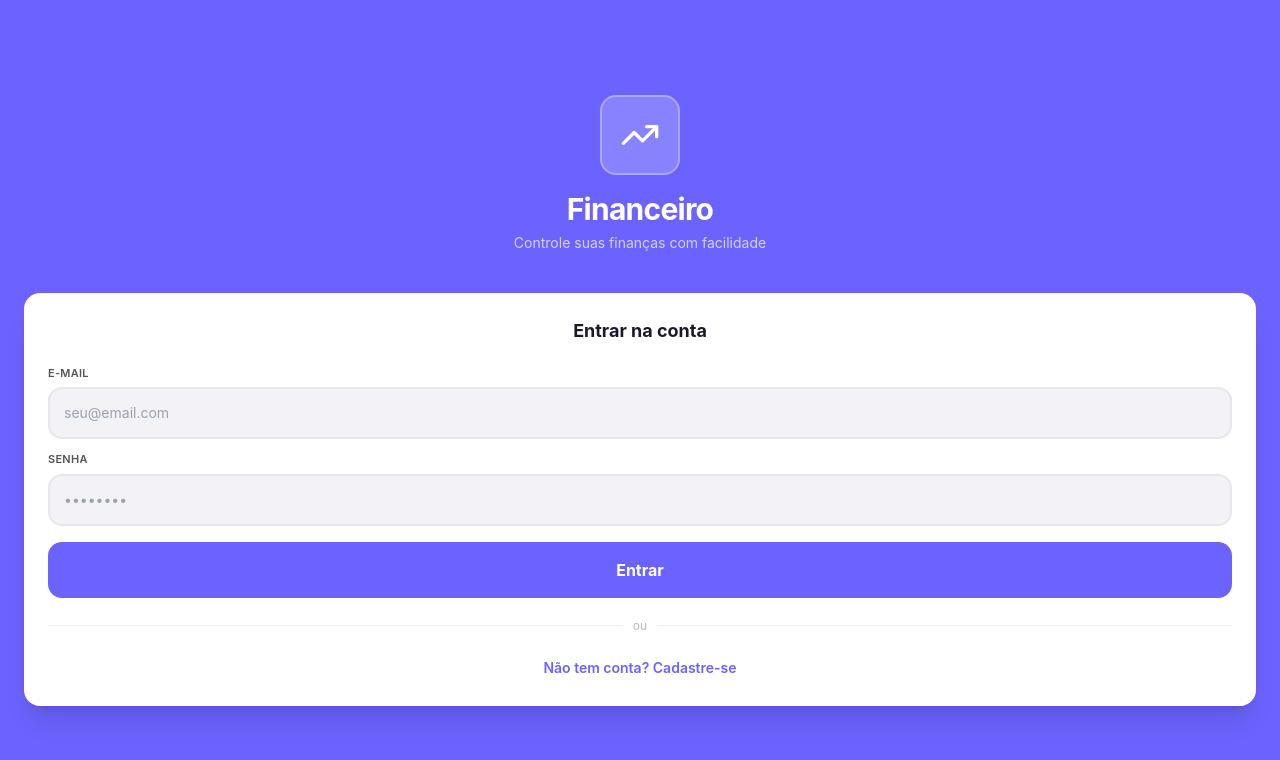
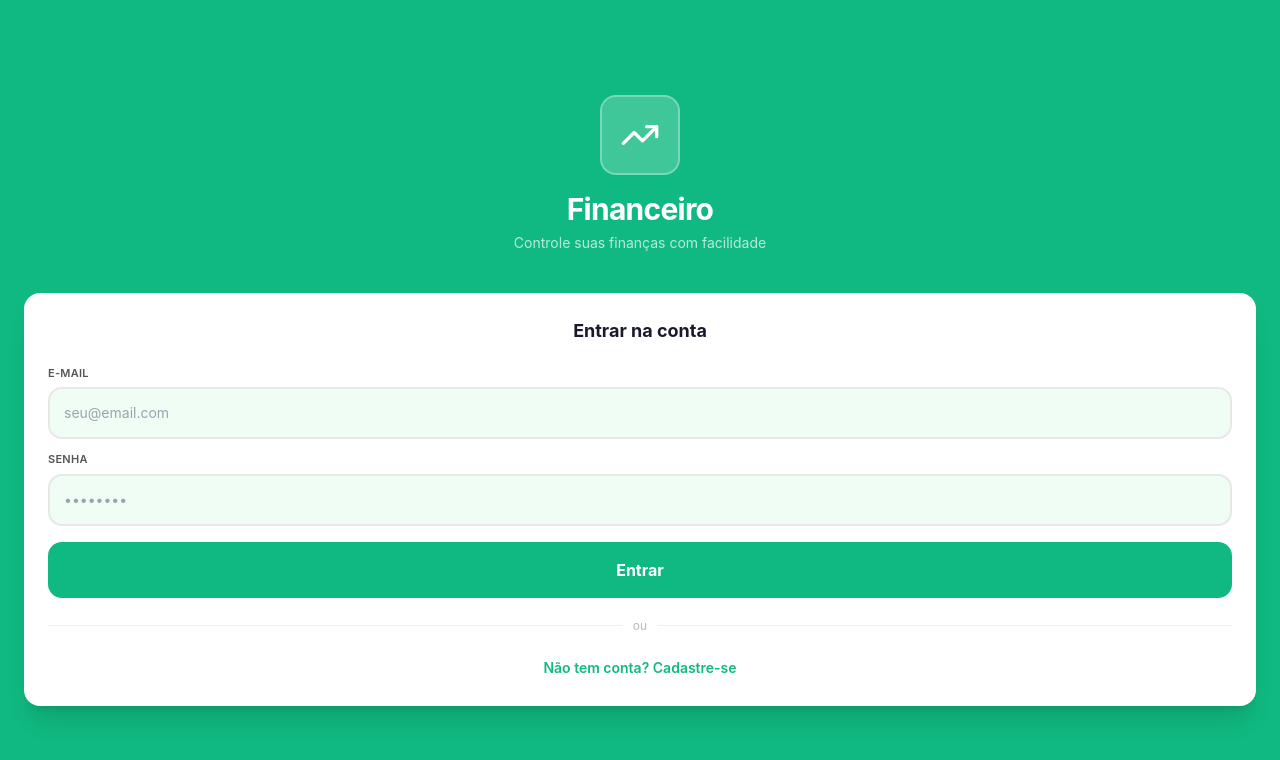
Before and after one commit to pachedres/pwa-meu-app-financeiro, a React (Vite) app: page /login in a window 1280 px wide. Shown: the top 760 px of the page. Built offline with nearby package versions, Linux system fonts and the light colour scheme.

Commit message:
feat: change theme from purple to emerald green
Co-Authored-By: Claude Sonnet 4.6 <noreply@anthropic.com>

```diff
--- a/src/components/ChipSelector.tsx
+++ b/src/components/ChipSelector.tsx
@@ -30,7 +30,7 @@ export default function ChipSelector({ label, opcoes, valor, onChange }: Props)
                   : "border-border bg-white text-text-soft"
               }`}
             >
-              <Icon size={13} color={isSelected ? "#6C63FF" : op.cor} />
+              <Icon size={13} color={isSelected ? "#10B981" : op.cor} />
               {op.label}
             </button>
           );
--- a/src/components/IconDropdown.tsx
+++ b/src/components/IconDropdown.tsx
@@ -62,7 +62,7 @@ export default function IconDropdown({ label, placeholder, opcoes, valor, onChan
                 valor === op.value ? "bg-primary-light text-primary font-semibold" : "text-text-main hover:bg-fundo"
               }`}
             >
-              <op.icone size={16} color={valor === op.value ? "#6C63FF" : op.cor} />
+              <op.icone size={16} color={valor === op.value ? "#10B981" : op.cor} />
               {op.label}
             </button>
           ))}
--- a/src/constants/categorias.ts
+++ b/src/constants/categorias.ts
@@ -9,7 +9,7 @@ export type Categoria = {
 
 export const CATEGORIAS: Categoria[] = [
   { label: "Alimentação",  value: "alimentacao",  icone: Utensils,      cor: "#F59E0B" },
-  { label: "Educação",     value: "educacao",     icone: GraduationCap, cor: "#6C63FF" },
+  { label: "Educação",     value: "educacao",     icone: GraduationCap, cor: "#8B5CF6" },
   { label: "Investimentos",value: "investimentos",icone: TrendingUp,    cor: "#22C55E" },
   { label: "Lazer",        value: "lazer",        icone: Gamepad2,      cor: "#EC4899" },
   { label: "Moradia",      value: "moradia",      icone: Home,          cor: "#3B82F6" },
--- a/src/constants/pagamentos.ts
+++ b/src/constants/pagamentos.ts
@@ -5,7 +5,7 @@ export type Banco = { label: string; value: string; icone: LucideIcon; cor: stri
 
 export const FORMAS_PAGAMENTO: FormaPagamento[] = [
   { label: "PIX",      value: "pix",      icone: Zap,              cor: "#00BDAE" },
-  { label: "Crédito",  value: "credito",  icone: CreditCard,       cor: "#6C63FF" },
+  { label: "Crédito",  value: "credito",  icone: CreditCard,       cor: "#8B5CF6" },
   { label: "Débito",   value: "debito",   icone: CreditCard,       cor: "#22C55E" },
   { label: "TED",      value: "ted",      icone: ArrowLeftRight,   cor: "#F59E0B" },
   { label: "Boleto",   value: "boleto",   icone: FileText,         cor: "#888888" },
--- a/src/pages/Extrato.tsx
+++ b/src/pages/Extrato.tsx
@@ -70,7 +70,7 @@ export default function Extrato() {
             filtrosAtivos ? "border-primary bg-primary-light" : "border-border"
           }`}
         >
-          <SlidersHorizontal size={20} color={filtrosAtivos ? "#6C63FF" : "#888"} />
+          <SlidersHorizontal size={20} color={filtrosAtivos ? "#10B981" : "#888"} />
           {filtrosAtivos && <span className="absolute top-1.5 right-1.5 w-2 h-2 rounded-full bg-primary" />}
         </button>
       </div>
--- a/src/pages/Lancamentos.tsx
+++ b/src/pages/Lancamentos.tsx
@@ -186,7 +186,7 @@ export default function Lancamentos() {
                 }`}
               >
                 <div className="w-8 h-8 rounded-full flex items-center justify-center" style={{ backgroundColor: cat.cor + "22" }}>
-                  <Icon size={16} color={isSelected ? "#6C63FF" : cat.cor} />
+                  <Icon size={16} color={isSelected ? "#10B981" : cat.cor} />
                 </div>
                 <span className={`text-[10px] mt-1 font-medium ${isSelected ? "text-primary" : "text-text-secondary"}`}>
                   {cat.label}
--- a/src/pages/Relatorios.tsx
+++ b/src/pages/Relatorios.tsx
@@ -9,7 +9,7 @@ import CardsResumo from "@/components/CardsResumo";
 
 dayjs.locale("pt-br");
 
-const CORES_GRAFICO = ["#6C63FF","#EF4444","#22C55E","#FF9800","#2196F3","#E91E63","#009688","#FF5722","#9C27B0","#607D8B"];
+const CORES_GRAFICO = ["#10B981","#EF4444","#22C55E","#FF9800","#2196F3","#E91E63","#009688","#FF5722","#9C27B0","#607D8B"];
 
 export default function Relatorios() {
   const [mes, setMes] = useState(dayjs());
--- a/tailwind.config.js
+++ b/tailwind.config.js
@@ -4,9 +4,9 @@ export default {
   theme: {
     extend: {
       colors: {
-        primary: "#6C63FF",
-        "primary-light": "#f0eeff",
-        "primary-soft": "#f8f7ff",
+        primary: "#10B981",
+        "primary-light": "#d1fae5",
+        "primary-soft": "#ecfdf5",
         success: "#22C55E",
         "success-light": "#f0fdf4",
         "success-border": "#bbf7d0",
@@ -15,7 +15,7 @@ export default {
         "danger-border": "#fecaca",
         warning: "#F59E0B",
         "warning-light": "#fffbeb",
-        fundo: "#F2F2F7",
+        fundo: "#f0fdf4",
         cartao: "#ffffff",
         "text-main": "#1a1a2e",
         "text-secondary": "#555555",
--- a/vite.config.ts
+++ b/vite.config.ts
@@ -13,7 +13,7 @@ export default defineConfig({
         name: "Meu App Financeiro",
         short_name: "Financeiro",
         description: "Controle suas finanças com facilidade",
-        theme_color: "#6C63FF",
+        theme_color: "#10B981",
         background_color: "#F2F2F7",
         display: "standalone",
         orientation: "portrait",
```
